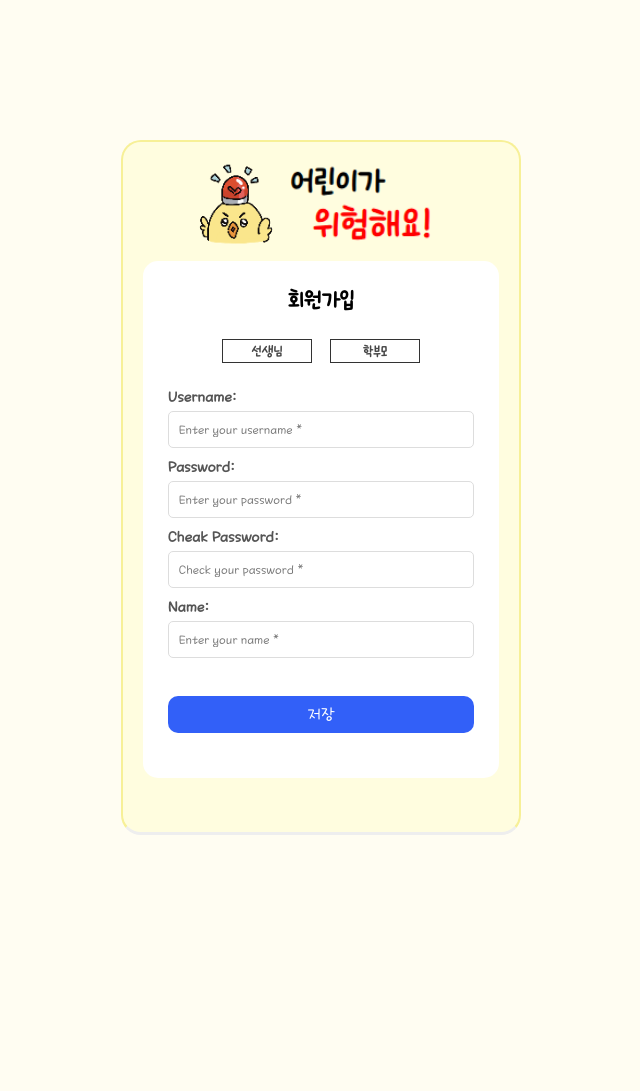
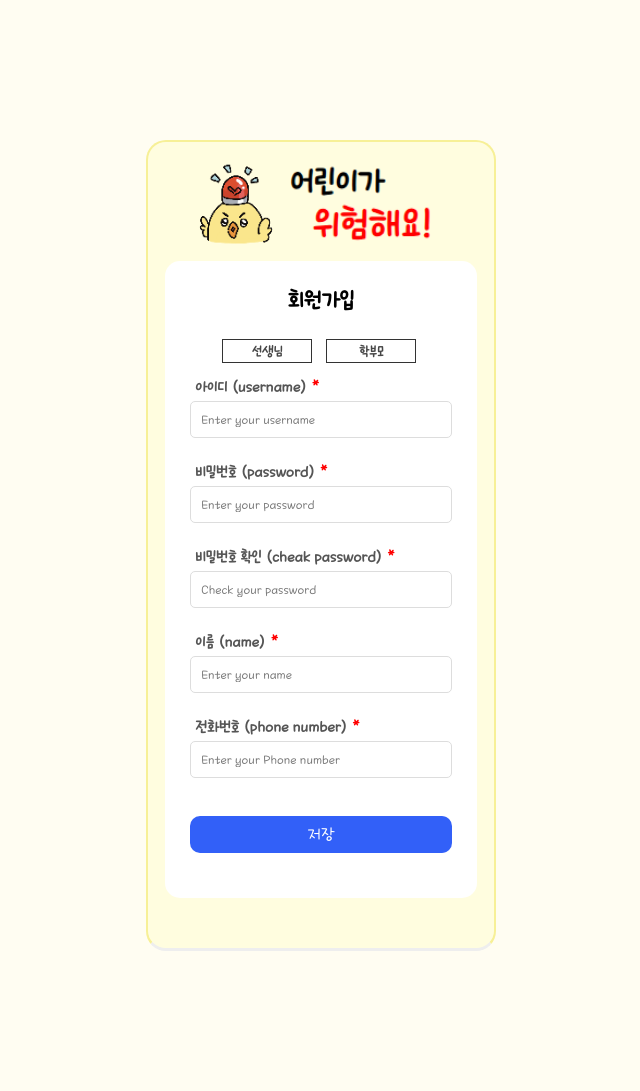
Before and after one commit to opeach2v/Graduation_work, a Django app: page /signup/ in a window 1280 px wide. Shown: the whole page, without its empty margins (319-959 px from the left). Before the commit the page ends 835 px from the top, so only its background shows below. Run offline with Django 4.2, Linux system fonts and the light colour scheme; parts of the project's set-up code (start-up, migrations or seed data) failed here and were passed over.

Commit message:
feat: createId_page => teacher-field(classroom) etc...

```diff
--- a/graduation_work/models.py
+++ b/graduation_work/models.py
@@ -2,6 +2,9 @@ from django.db import models
 from db_connect import db
 
 users_collection = db['users']
+children_collection = db['children']
+parents_collection = db['parents']
+teachers_collection = db['teachers']
 results_collection = db['ai_results']
 
 class FileUploads(models.Model):
--- a/graduation_work/templates/graduation_work/createId_page.html
+++ b/graduation_work/templates/graduation_work/createId_page.html
@@ -22,6 +22,7 @@
 <body>
     {% block asd %}
     {% endblock %}
+    <script src="{% static 'js/register.js' %}"></script>
     <main class="main-container">
         <section class="create-container">
             <div class="logo-area">
@@ -30,19 +31,31 @@
             <div class="create-box">
                 <h2 style="text-align: center; margin-bottom: 10px;">회원가입</h2>
                 <form method="POST" action="{% url 'add_users' %}">
-                    {% csrf_token %}
-                    <div class="select">
+                    <div class="select" style="margin-left: 15px;">
                         <input type="radio" name="role" id="teacher" value="teacher"><label for="teacher" class="select-label">선생님</label>
                         <input type="radio" name="role" id="parent" value="parent"><label for="parent" class="select-label">학부모</label>
                     </div>
-                    <label for="username">Username:</label>
-                    <input type="text" id="username" name="username" placeholder="Enter your username *" required>
-                    <label for="password">Password:</label>
-                    <input type="password" id="password" name="password" placeholder="Enter your password *" required>
-                    <label for="checkPassword">Cheak Password:</label>
-                    <input type="password" id="checkPassword" name="checkPassword" placeholder="Check your password *" required>
-                    <label for="name">Name:</label>
-                    <input type="text" id="name" name="name" placeholder="Enter your name *" required>
+                    <label for="username">아이디 (username)<p>*</p></label>
+                    <input type="text" id="username" name="username" placeholder="Enter your username" required>
+                    <label for="password">비밀번호 (password)<p>*</p></label>
+                    <input type="password" id="password" name="password" placeholder="Enter your password" required>
+                    <label for="checkPassword">비밀번호 확인 (cheak password)<p>*</p></label>
+                    <input type="password" id="checkPassword" name="checkPassword" placeholder="Check your password" required>
+                    <label for="name">이름 (name)<p>*</p></label>
+                    <input type="text" id="name" name="name" placeholder="Enter your name" required>
+                    <label for="phoneNumber">전화번호 (phone number)<p>*</p></label>
+                    <input type="tel" id="phoneNumber" name="phoneNumber" pattern="[0-9]{2,3}-[0-9]{3,4}-[0-9]{4}"
+                        oninput="hypenTel(this)" maxlength="13" placeholder="Enter your Phone number" required>
+
+                    <!-- 선생님 필드 -->
+                    <div id="teacher-field" class="role-fields">
+                        <label for="classroom">담당 반 (classroom)<p>*</p></label>
+                        <select id="classroom">
+                            <option value="사자반">사자반</option>
+                            <option value="호랑이반">호랑이반</option>
+                            <option value="곰반">곰반</option>
+                        </select>
+                    </div>
                     <br>
                     <button type="submit" class="createId-btn">저장</button>
                 </form>
--- a/graduation_work/urls.py
+++ b/graduation_work/urls.py
@@ -13,4 +13,6 @@ urlpatterns = [
     path('res_show/', views.showResults),
     path('addresult/', views.input_results, name='input_results'),  # 임시로 만든 거
     path('removedata/', views.deleteRes, name='deleteRes'),
+    path('removeUser/', views.deleteUsers, name='deleteUsers'),
+    path("save_child/", views.save_child, name="save_child"),
 ]
--- a/graduation_work/views.py
+++ b/graduation_work/views.py
@@ -4,9 +4,11 @@ from django.http import JsonResponse, HttpResponse
 from datetime import datetime
 from django.contrib.auth import logout as django_logout
 from django.contrib.auth.models import User
-from .models import users_collection, results_collection
+from .models import users_collection, results_collection, children_collection, teachers_collection, parents_collection
 from . import models
 from django.views.decorators.cache import never_cache
+from django.contrib import messages
+import json, re
 
 import bcrypt;
 
@@ -25,10 +27,21 @@ def add_users(request):
             password = request.POST.get('password')
             role = request.POST.get('role')
             name = request.POST.get('name')
+            contact = request.POST.get('phoneNumber')
+            if role == "teacher":
+                classroom = request.POST.get('classroom')
 
-            # TODO  username과 password가 영어일 때만 넘어가고, 무조건 4개 항목이 다 입력되어야 가입되도록 해야 함.
-            # TODO  가입 되면 그냥 로그인 페이지로 가는 게 아니라 회원가입 됐다고 뜨도록 해야 함
+            # 모든 항목이 입력되었는지 확인
+            if not all([username, password, role, name, contact]):
+                messages.error(request, "모든 항목을 입력해주세요.")
+                return redirect('signup_page')  # 회원가입 페이지로 다시 이동
 
+            # username과 password는 영어(알파벳)만 허용
+            if not re.fullmatch(r'[A-Za-z]+', username) or not re.fullmatch(r'[A-Za-z]+', password):
+                messages.error(request, "아이디와 비밀번호는 영문자만 사용 가능합니다.")
+                return redirect('signup_page')
+
+            # 비밀번호 해싱
             hashed_pw = bcrypt.hashpw(password.encode('utf-8'), bcrypt.gensalt()).decode('utf-8');
 
             # 데이터 생성
@@ -40,8 +53,24 @@ def add_users(request):
                 "createdAt": datetime.now()
             }
 
-            # mongoDB에 저장
+            # mongoDB users 컬렉션에 저장 저장
             users_collection.insert_one(data)
+
+            if role == "parent":
+                parents_collection.insert_one({
+                    "name": name,
+                    "contact": contact,
+                    "children_ids": []
+                })
+            elif role == "teacher":
+                teachers_collection.insert_one({
+                    "name": name,
+                    "contact": contact,
+                    "classroom": classroom
+                })
+
+            # 성공 메시지와 함께 로그인 페이지로 이동
+            messages.success(request, f"{name} 님, 회원가입이 완료되었습니다. 로그인 해주세요!")
             return redirect('login_user')  # 회원가입 후 로그인 페이지로 리다이렉션
         except Exception as e:
             return JsonResponse({"signup error" : str(e)}, status=500)
@@ -197,3 +226,23 @@ def showResults(request):
 def deleteRes(request):
     res = results_collection.delete_many({})
     return HttpResponse(f"{res.deleted_count} documents deleted from 'actions'")
+
+# 유저 데이터 삭제
+def deleteUsers(request):
+    res = users_collection.delete_many({})
+    return HttpResponse(f"{res.deleted_count} documents deleted from 'actions'")
+
+@csrf_exempt
+def save_child(request):    # children 컬렉션에 저장됨
+    if request.method == "POST":
+        data = json.loads(request.body)
+        name = data.get("name")
+        birthdate = data.get("birthdate")
+        classroom = data.get("classroom")
+
+        # 저장 로직 (예시)
+        print(f"저장된 자녀 정보: {name}, {birthdate}, {classroom}")
+
+        return JsonResponse({"message": "saved"}, status=200)
+
+    return JsonResponse({"error": "invalid method"}, status=400)
--- a/static/css/createId_style.css
+++ b/static/css/createId_style.css
@@ -36,35 +36,53 @@ body {
 
 /* 메인 컨테이너 */
 .main-container {
+    display: grid;
+    place-items: center;
     padding-top: 20px;
     padding-bottom: 50px;
-    width: 400px;
+    width: 350px;
     margin: 140px auto;
-    /* 가운데 정렬 */
-    display: flex;
-    flex-direction: column;
-    gap: 20px;
     border: 2px solid #f7f097;
     border-radius: 20px;
     background-color: #fffddf;
     border-bottom: 3px solid #eee;
 }
 
-/* 로그인 컨테이너 */
+/* 회원가입 컨테이너 */
 .create-container {
     margin: auto;
     width: 90%;
-    height: 620px;
 }
 
 .create-box {
-    display: flex;
-    flex-direction: column;
     background-color: #ffffff;
     padding: 25px;
     border-radius: 15px;
     width: 100%;
     margin: 0 auto;
+}
+
+.role-fields {
+    overflow: hidden;
+    max-height: 0;
+    opacity: 0;
+    transition: all 0.5s ease;
+}
+
+/* 활성화된 경우 */
+.role-fields.active {
+    max-height: 500px; /* 충분히 크게 설정해야 전체 내용 보임 */
+    opacity: 1;
+    padding-top: 10px;
+}
+
+select {
+    display: block;
+    padding: 10px;
+    width: 100%;
+    box-sizing: border-box;
+    border: 1px solid #ddd;
+    border-radius: 5px;
 }
 
 .select {
@@ -97,12 +115,20 @@ body {
 
 label {
     display: block;
-    width: 100%;
-    margin-top: 10px;
+    float: left;
+    margin-top: 15px;
     margin-bottom: 5px;
+    margin-left: 5px;
     text-align: left;
     color: #555;
     font-weight: bold;
+}
+
+p {
+    display: block;
+    margin-left: 5px;
+    float: right;
+    color: red;
 }
 
 input {
--- /dev/null
+++ b/static/js/register.js
@@ -0,0 +1,23 @@
+const hypenTel = (target) => {
+    target.value = target.value
+        .replace(/[^0-9]/g, '')
+        .replace(/^(\d{2,3})(\d{3,4})(\d{4})$/, `$1-$2-$3`);
+}
+
+// 학부모, 선생님에 따라 다르게 나타남
+document.addEventListener("DOMContentLoaded", function () {
+    const teacherRadio = document.getElementById("teacher");
+    const parentRadio = document.getElementById("parent");
+    const teacherFields = document.getElementById("teacher-field");
+
+    function toggleFields() {
+        if (teacherRadio.checked) {
+            teacherFields.classList.add("active");
+        } else if (parentRadio.checked) {
+            teacherFields.classList.remove("active");
+        }
+    }
+
+    teacherRadio.addEventListener("change", toggleFields);
+    parentRadio.addEventListener("change", toggleFields);
+});
```
